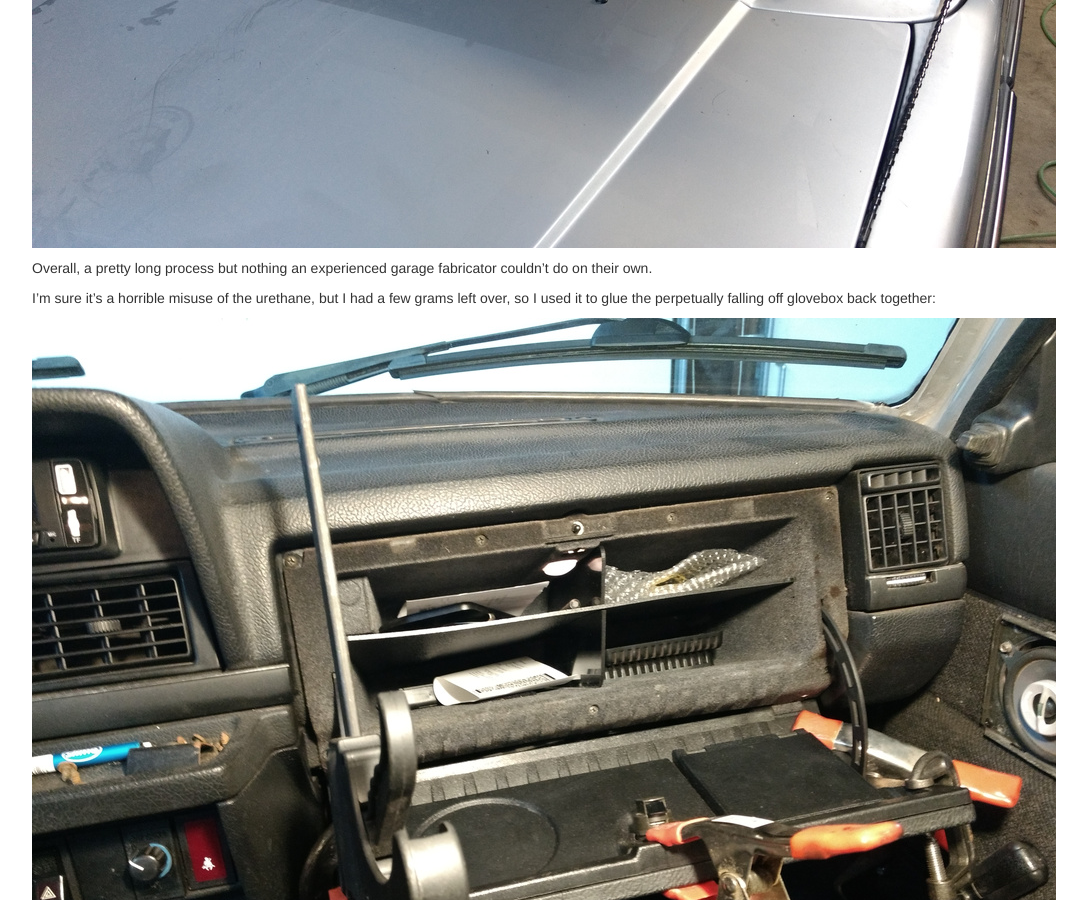
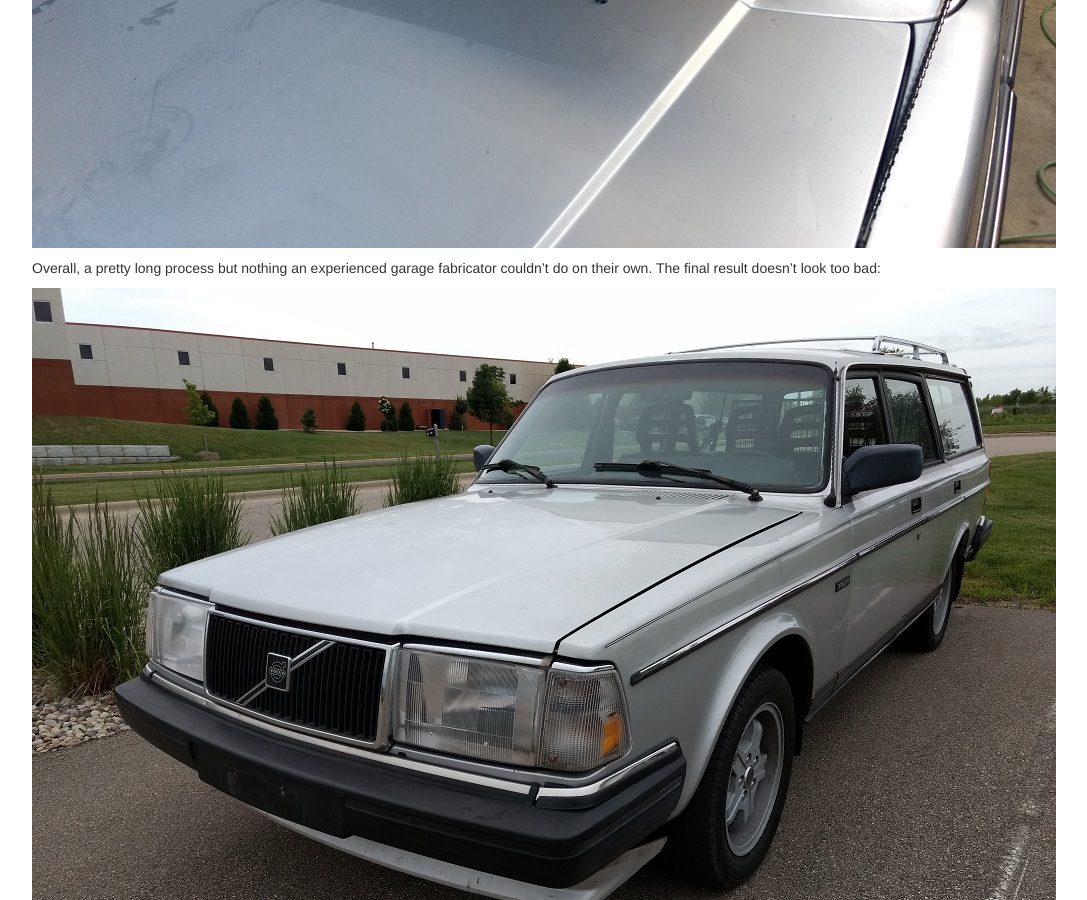
Before and after one commit to pddenhar/pddenhar.github.io, a Jekyll site: the page built from _posts/2018-06-13-volvo-240-windshield.md, in a window 1280 px wide and 900 px high, scrolled down 9777 px. Shown: the whole window, without its empty margins (38-1125 px from the left). Built offline with Jekyll 4.4.1, drawn with Linux system fonts in a browser that asks for light colours.

Commit message:
Added final image to volvo windshield

```diff
--- a/_posts/2018-06-13-volvo-240-windshield.md
+++ b/_posts/2018-06-13-volvo-240-windshield.md
@@ -64,7 +64,9 @@ For the temperature and humidity of my location, Dow calls for at least 5 hours
 
 ![Blue tape]({{ site.url }}/images/volvo_windshield/2018-06-13 19.06.36.jpg)
 
-Overall, a pretty long process but nothing an experienced garage fabricator couldn't do on their own.
+Overall, a pretty long process but nothing an experienced garage fabricator couldn't do on their own. The final result doesn't look too bad:
+
+![Finished image]({{ site.url }}/images/volvo_windshield/2018-06-14 12.44.17.jpg)
 
 I'm sure it's a horrible misuse of the urethane, but I had a few grams left over, so I used it to glue the perpetually falling off glovebox back together:
 
```
Also changed, not shown: images/volvo_windshield/2018-06-14 12.44.17.jpg (added).
